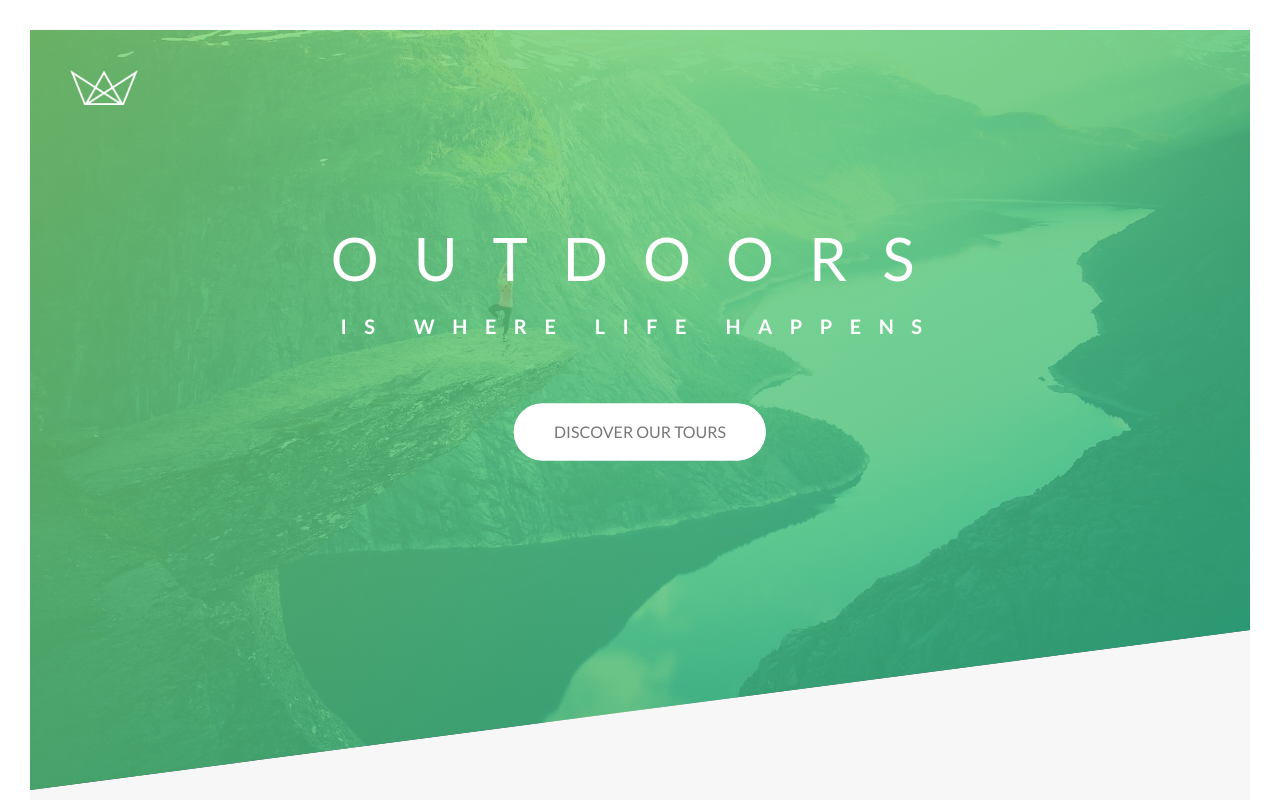
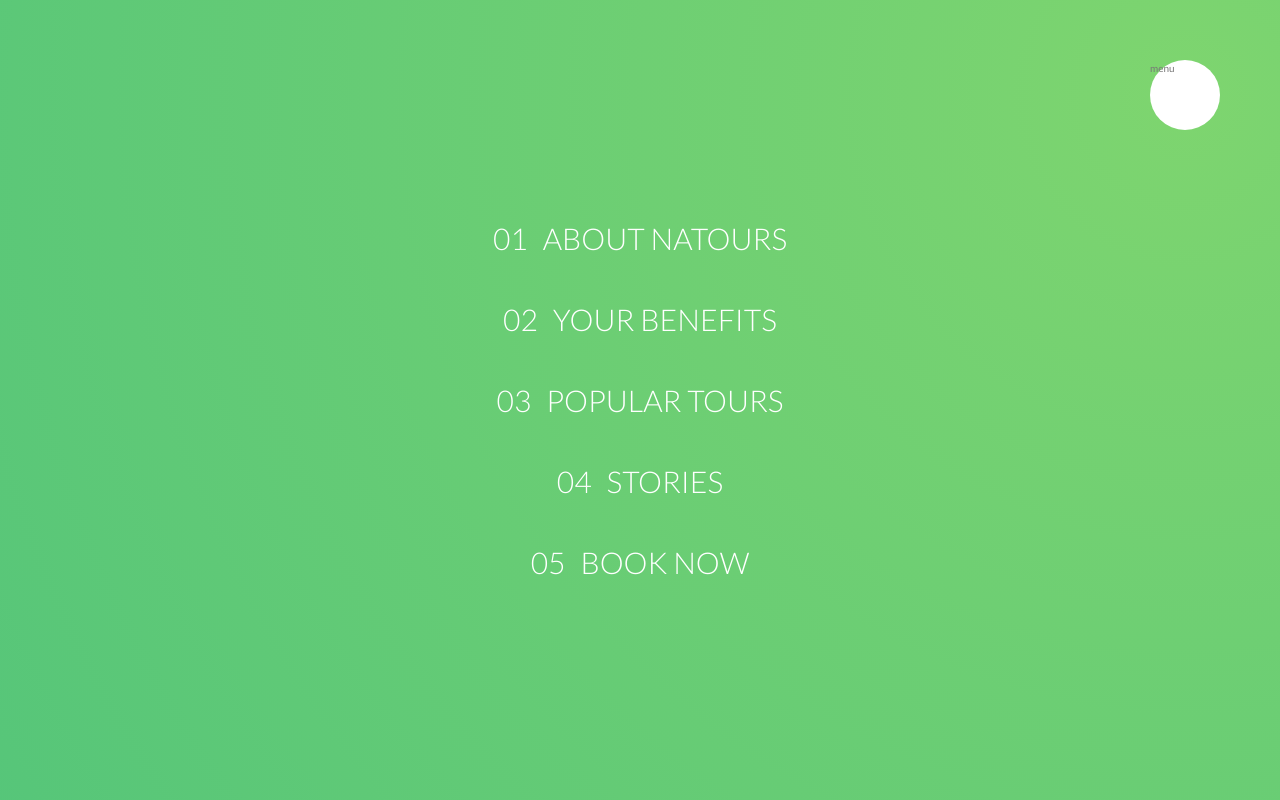
Before and after one commit to kn55/Natours, a website: page index.html in a window 1280 px wide. Shown: the top 800 px of the page. Drawn offline with Linux system fonts and the light colour scheme.

Commit message:
started the navigation

```diff
--- a/index.html
+++ b/index.html
@@ -13,6 +13,25 @@
         <title>Natours | Exciting tours for adventurous people</title>
     </head>
     <body>
+
+        <div class="navigation">
+            <input type="checkbox" class="navigation__checkbox" id="navi-toggle">
+
+            <label for="navi-toggle" class="navigation__button">menu</label>
+
+            <div class="navigation__background">&nbsp;</div>
+
+            <nav class="navigation__nav">
+                <ul class="navigation__list">
+                    <li class="navigation__item"><a href="#" class="navigation__link"><span>01</span>About Natours</a></li>
+                    <li class="navigation__item"><a href="#" class="navigation__link"><span>02</span>Your Benefits</a></li>
+                    <li class="navigation__item"><a href="#" class="navigation__link"><span>03</span>Popular Tours</a></li>
+                    <li class="navigation__item"><a href="#" class="navigation__link"><span>04</span>Stories</a></li>
+                    <li class="navigation__item"><a href="#" class="navigation__link"><span>05</span>Book Now</a></li>
+                </ul>
+            </nav>
+        </div>
+
         <header class="header">
             <div class="header__logo-box">
                 <img src="img/logo-white.png" alt="Logo" class="header__logo">
--- a/sass/abstracts/_mixins.scss
+++ b/sass/abstracts/_mixins.scss
@@ -5,3 +5,10 @@
         clear: both;
     }
 }
+
+@mixin centerhorizontalvertical {
+    position: absolute;
+    top: 50%;
+    left: 50%;
+    transform: translate(-50%, -50%);
+}
--- a/sass/layout/_footer.scss
+++ b/sass/layout/_footer.scss
@@ -53,7 +53,5 @@
         }
     }
 
-    &__copyright {
-
-    }
+    &__copyright {}
 }
--- /dev/null
+++ b/sass/layout/_navigation.scss
@@ -0,0 +1,82 @@
+.navigation {
+
+    &__checkbox {
+        display: none;
+    }
+
+    &__button {
+        background-color: $color-white;
+        height: 7rem;
+        width: 7rem;
+        position: fixed;
+        top: 6rem;
+        right: 6rem;
+        border-radius: 50%;
+        z-index: 2000;
+
+    }
+
+    &__background {
+        height: 6rem;
+        width: 6rem;
+        border-radius: 50%;
+        position: fixed;
+        top: 6.5rem;
+        right: 6.5rem;
+        background-image: radial-gradient($color-primary-light, $color-primary-dark);
+        z-index: 1000;
+
+        transform: scale(70);
+    }
+
+    &__nav {
+        height: 100vh;
+        width: 100%;
+        position: fixed;
+        top: 0;
+        right: 0;
+        z-index: 1500;
+
+    }
+
+    &__list {
+        @include centerhorizontalvertical;
+        list-style: none;
+        text-align: center;
+
+    }
+
+    &__item {
+        margin: 1rem;
+    }
+
+    &__link {
+        &:link,
+        &:visited {
+            display: inline-block;
+            font-size: 3rem;
+            font-weight: 300;
+            padding: 1rem 2rem;
+            color: $color-white;
+            text-decoration: none;
+            text-transform: uppercase;
+            background-image: linear-gradient(120deg, transparent 0%, transparent 50%, $color-white 50%);
+            background-size: 230%;
+            transition: all .4s;
+
+            span {
+                margin-right: 1.5rem;
+            }
+        }
+
+        &:hover,
+        &:active {
+            background-position: 100%;
+            color: $color-primary;
+            transform: translateX(1rem);
+        }
+
+
+
+    }
+}
--- a/sass/main.scss
+++ b/sass/main.scss
@@ -16,8 +16,9 @@
 @import "components/card";
 @import "components/story";
 
-@import "layout/footer";
+@import "layout/navigation";
 @import "layout/grid";
 @import "layout/header";
+@import "layout/footer";
 
 @import "pages/home";
```
Also changed, not shown: css/style.css, 1 other file.
